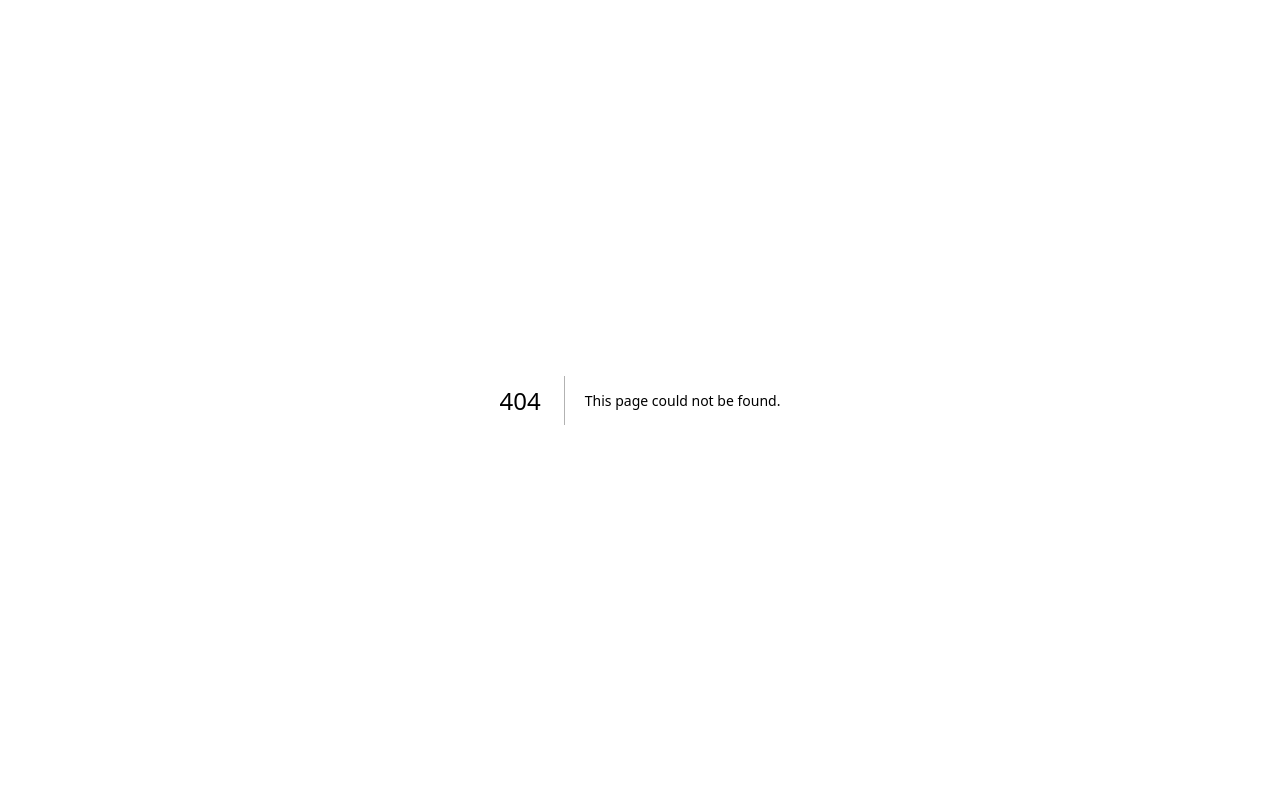
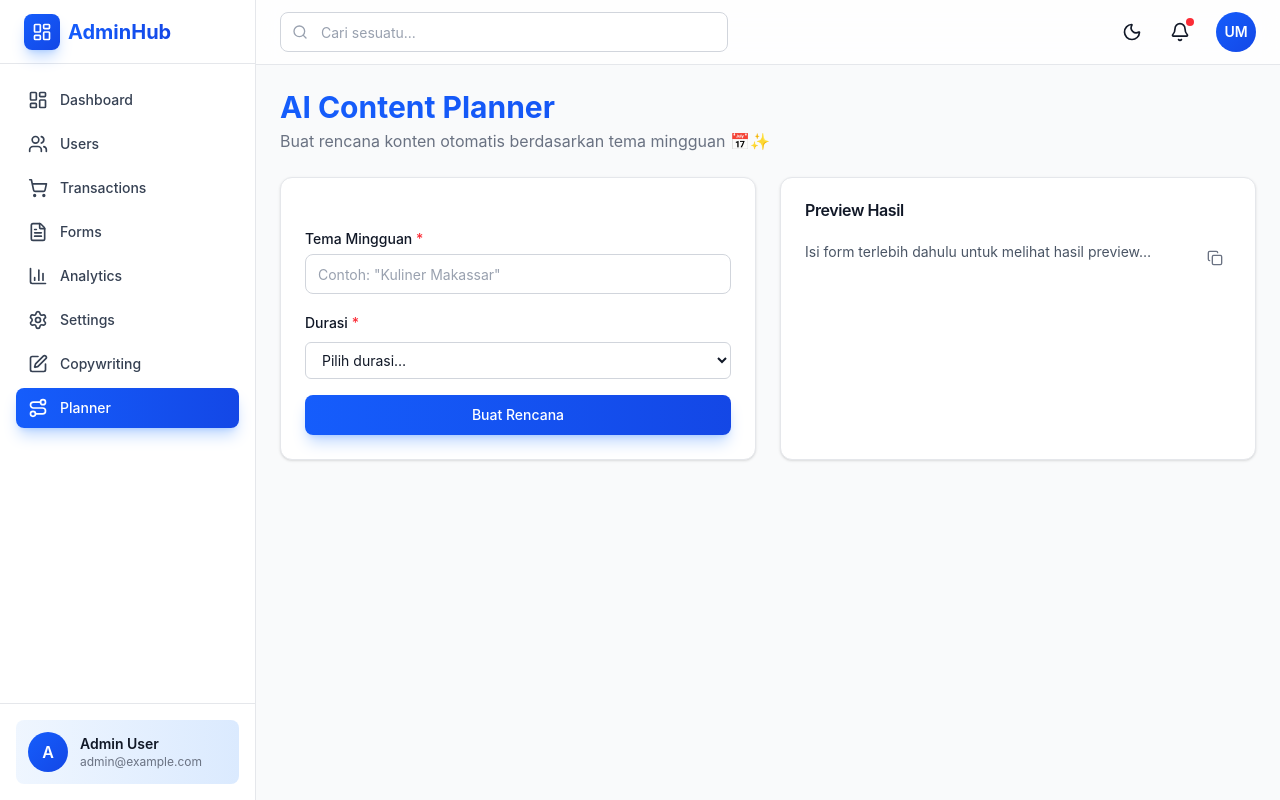
Before and after one commit to DipanegaraComputerClub/dcc-hackathon, a Next.js app in the folder frontend/: page /planner in a window 1280 px wide. Before the commit this address had no page. Built offline with nearby package versions, Linux system fonts and the light colour scheme.

Commit message:
update planner

```diff
--- /dev/null
+++ b/frontend/src/app/(dashboard)/planner/page.tsx
@@ -0,0 +1,165 @@
+"use client";
+import { useState } from "react";
+import { DashboardLayout } from "@/components/layout/dashboard-layout";
+import { Card, CardContent, CardHeader, CardTitle } from "@/components/ui/card";
+import { Input } from "@/components/ui/input";
+import { Button } from "@/components/ui/button";
+import { useToast } from "@/components/ui/toast";
+import { Copy } from "lucide-react";
+
+export default function ContentPlannerPage() {
+  const [formData, setFormData] = useState({
+    tema: "",
+    durasi: "",
+  });
+
+  const [errors, setErrors] = useState<Record<string, string>>({});
+  const { addToast } = useToast();
+
+  const validateForm = () => {
+    const newErrors: Record<string, string> = {};
+
+    if (!formData.tema.trim()) {
+      newErrors.tema = "Tema wajib diisi";
+    }
+
+    if (!formData.durasi.trim()) {
+      newErrors.durasi = "Durasi wajib dipilih";
+    }
+
+    setErrors(newErrors);
+    return Object.keys(newErrors).length === 0;
+  };
+
+  const handleSubmit = (e: React.FormEvent) => {
+    e.preventDefault();
+
+    if (validateForm()) {
+      addToast({
+        title: "Form Submitted!",
+        description: "Data berhasil diproses",
+        variant: "success",
+      });
+    } else {
+      addToast({
+        title: "Validation Error",
+        description: "Mohon periksa kembali form Anda",
+        variant: "error",
+      });
+    }
+  };
+
+  const handleChange = (
+    e: React.ChangeEvent<HTMLInputElement | HTMLSelectElement>
+  ) => {
+    const { name, value } = e.target;
+
+    setFormData((prev) => ({ ...prev, [name]: value }));
+
+    if (errors[name]) {
+      setErrors((prev) => ({ ...prev, [name]: "" }));
+    }
+  };
+
+  const previewText =
+    formData.tema && formData.durasi
+      ? `AI Content Planner
+Tema: ${formData.tema}
+Durasi: ${formData.durasi} hari
+
+Output: Rencana konten otomatis berdasarkan tema mingguan yang akan menghasilkan ide posting harian, caption, dan strategi distribusi konten.`
+      : "Isi form terlebih dahulu untuk melihat hasil preview…";
+
+  const handleCopy = () => {
+    navigator.clipboard.writeText(previewText);
+    addToast({
+      title: "Text Copied!",
+      description: "Berhasil disalin ke clipboard",
+      variant: "success",
+    });
+  };
+
+  return (
+    <DashboardLayout>
+      <div className="space-y-6">
+        <div>
+          <h1 className="text-3xl font-bold bg-gradient-to-r from-blue-600 to-blue-700 bg-clip-text text-transparent">
+            AI Content Planner
+          </h1>
+          <p className="text-gray-500 dark:text-gray-400 mt-1">
+            Buat rencana konten otomatis berdasarkan tema mingguan 📅✨
+          </p>
+        </div>
+
+        <div className="grid gap-6 md:grid-cols-2">
+          <Card>
+            <CardHeader></CardHeader>
+            <CardContent>
+              <form onSubmit={handleSubmit} className="space-y-4">
+                <div>
+                  <label className="text-sm font-medium">
+                    Tema Mingguan <span className="text-red-500">*</span>
+                  </label>
+                  <Input
+                    name="tema"
+                    value={formData.tema}
+                    onChange={handleChange}
+                    placeholder='Contoh: "Kuliner Makassar"'
+                    className="mt-1"
+                  />
+                  {errors.tema && (
+                    <p className="mt-1 text-xs text-red-500">{errors.tema}</p>
+                  )}
+                </div>
+
+                <div>
+                  <label className="text-sm font-medium">
+                    Durasi <span className="text-red-500">*</span>
+                  </label>
+                  <select
+                    name="durasi"
+                    value={formData.durasi}
+                    onChange={handleChange}
+                    className="mt-2 w-full rounded-md border border-gray-300 dark:border-gray-700 bg-background px-3 py-2 text-sm text-foreground"
+                  >
+                    <option value="">Pilih durasi…</option>
+                    <option value="7">7 Hari</option>
+                    <option value="14">14 Hari</option>
+                    <option value="30">30 Hari</option>
+                  </select>
+                  {errors.durasi && (
+                    <p className="mt-1 text-xs text-red-500">{errors.durasi}</p>
+                  )}
+                </div>
+
+                <Button type="submit" className="w-full">
+                  Buat Rencana
+                </Button>
+              </form>
+            </CardContent>
+          </Card>
+
+          <Card>
+            <CardHeader>
+              <CardTitle>Preview Hasil</CardTitle>
+            </CardHeader>
+            <CardContent>
+              <div className="space-y-4 relative">
+                <button
+                  onClick={handleCopy}
+                  className="absolute top-0 right-0 p-2 hover:bg-gray-100 dark:hover:bg-gray-800 rounded-full transition"
+                >
+                  <Copy className="w-4 h-4 text-gray-500 hover:text-gray-700 dark:text-gray-400" />
+                </button>
+
+                <p className="text-sm text-gray-600 dark:text-gray-300 whitespace-pre-line">
+                  {previewText}
+                </p>
+              </div>
+            </CardContent>
+          </Card>
+        </div>
+      </div>
+    </DashboardLayout>
+  );
+}
--- a/frontend/src/components/layout/sidebar.tsx
+++ b/frontend/src/components/layout/sidebar.tsx
@@ -10,6 +10,7 @@ import {
   Settings,
   BarChart3,
   Menu,
+  Route,
   X,
   SquarePen,
 } from "lucide-react";
@@ -28,6 +29,8 @@ const menuItems = [
   { icon: BarChart3, label: "Analytics", href: "/analytics" },
   { icon: Settings, label: "Settings", href: "/settings" },
   { icon: SquarePen, label: "Copywriting", href: "/copywriting" },
+  { icon: Route, label: "Planner", href: "/planner" },
+
 ];
 
 export function Sidebar() {
```
